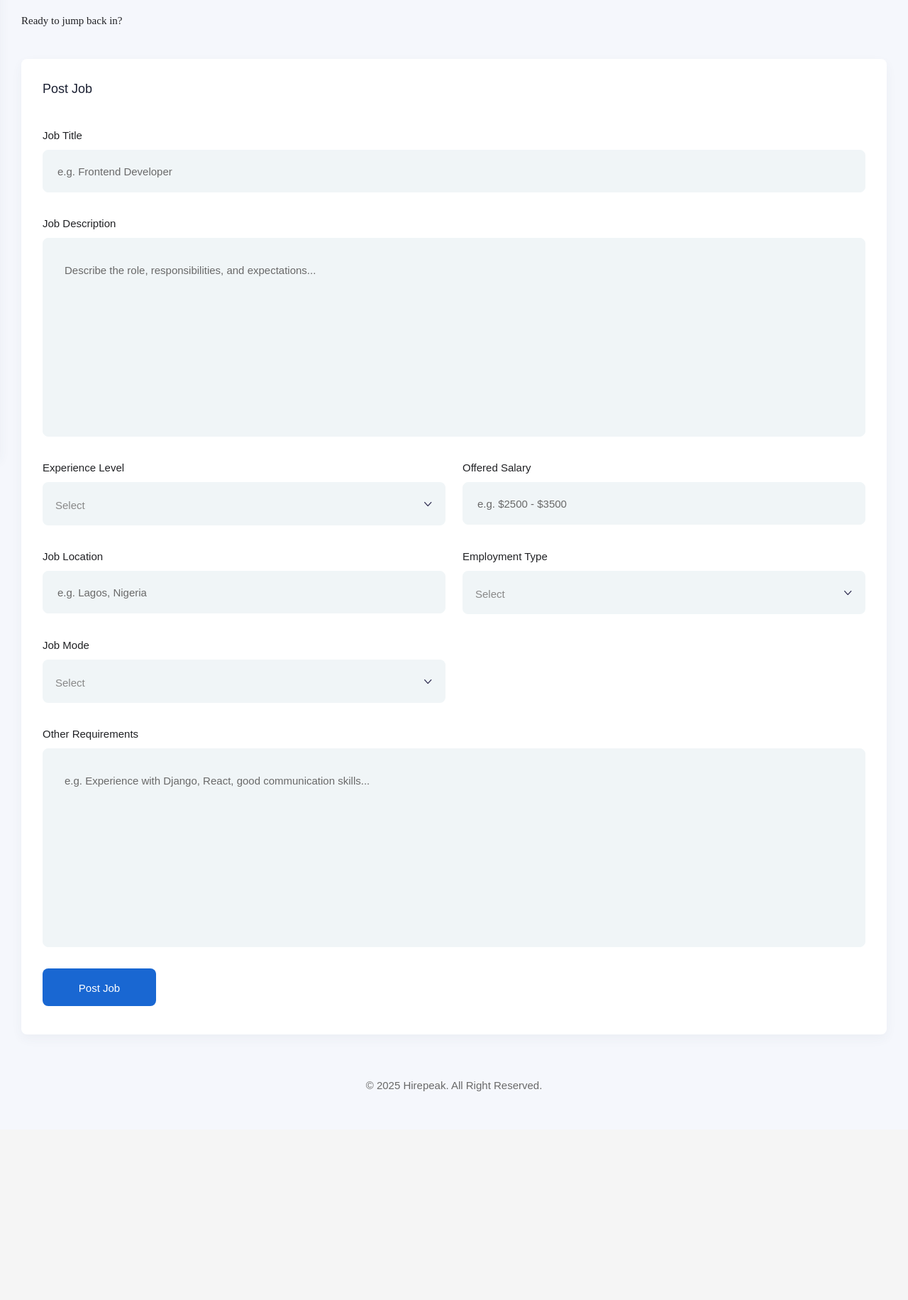
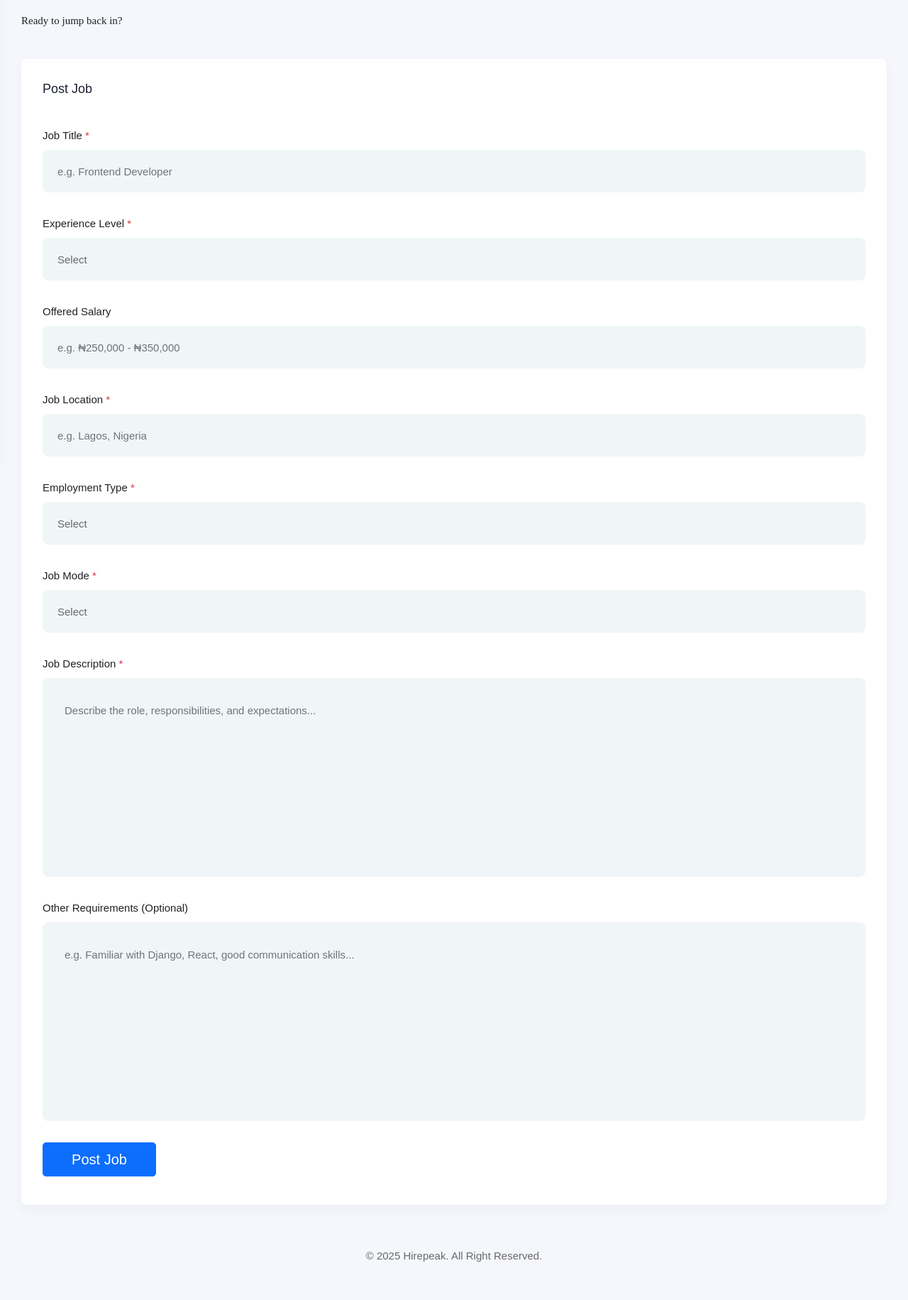
Before and after one commit to tobiolusa/hirepeak, a Django app: page /employer/post-job in a window 1280 px wide. Shown: the part 156-1987 px from the top of the page at 71% size. Before the commit the page ends 1693 px from the top, so only its background shows below. Run offline with Django 5.2, Linux system fonts and the light colour scheme; a user stored in the database is signed in; tables that the repository leaves empty hold one stand-in row (values such as "Sample post"); some libraries are stand-ins or nearby versions.

Commit message:
fix: formated the post job form

```diff
--- a/jobs/templates/jobs/dashboard-post-job.html
+++ b/jobs/templates/jobs/dashboard-post-job.html
@@ -25,26 +25,24 @@
 
                 </div>
 
+
+
+
 <form method="POST" action="{% url 'post_job' %}" class="default-form">
   {% csrf_token %}
-  <div class="row">
 
   <!-- Job Title -->
-    <div class="form-group col-lg-12">
-      <label for="job_title">Job Title</label>
-      <input type="text" name="job_title" id="job_title" placeholder="e.g. Frontend Developer" required>
+  <div class="form-group">
+    <label for="job_title">Job Title <span class="text-danger">*</span></label>
+    <input type="text" name="job_title" id="job_title" class="form-control" placeholder="e.g. Frontend Developer" required>
   </div>
 
-    <!-- Job Description -->
-    <div class="form-group col-lg-12">
-      <label for="description">Job Description</label>
-      <textarea name="description" id="description" rows="6" placeholder="Describe the role, responsibilities, and expectations..." required></textarea>
-    </div>
+
 
   <!-- Experience Level -->
-    <div class="form-group col-lg-6">
-      <label for="experience_level">Experience Level</label>
-      <select name="experience_level" id="experience_level" class="chosen-select" required>
+  <div class="form-group">
+    <label for="experience_level">Experience Level <span class="text-danger">*</span></label>
+    <select name="experience_level" id="experience_level" class="form-control" required>
       <option value="">Select</option>
       <option value="entry_level">Entry-Level</option>
       <option value="junior">Junior</option>
@@ -54,21 +52,21 @@
   </div>
 
   <!-- Salary Range -->
-    <div class="form-group col-lg-6">
+  <div class="form-group">
     <label for="salary_range">Offered Salary</label>
-      <input type="text" name="salary_range" id="salary_range" placeholder="e.g. $2500 - $3500">
+    <input type="text" name="salary_range" id="salary_range" class="form-control" placeholder="e.g. ₦250,000 - ₦350,000">
   </div>
 
-    <!-- Location -->
-    <div class="form-group col-lg-6">
-      <label for="location">Job Location</label>
-      <input type="text" name="location" id="location" placeholder="e.g. Lagos, Nigeria" required>
+  <!-- Job Location -->
+  <div class="form-group">
+    <label for="location">Job Location <span class="text-danger">*</span></label>
+    <input type="text" name="location" id="location" class="form-control" placeholder="e.g. Lagos, Nigeria" required>
   </div>
 
   <!-- Employment Type -->
-    <div class="form-group col-lg-6">
-      <label for="employment_type">Employment Type</label>
-      <select name="employment_type" id="employment_type" class="chosen-select" required>
+  <div class="form-group">
+    <label for="employment_type">Employment Type <span class="text-danger">*</span></label>
+    <select name="employment_type" id="employment_type" class="form-control" required>
       <option value="">Select</option>
       <option value="full_time">Full-Time</option>
       <option value="part_time">Part-Time</option>
@@ -78,29 +76,35 @@
   </div>
 
   <!-- Job Mode -->
-    <div class="form-group col-lg-6">
-      <label for="job_mode">Job Mode</label>
-      <select name="job_mode" id="job_mode" class="chosen-select" required>
+  <div class="form-group">
+    <label for="job_mode">Job Mode <span class="text-danger">*</span></label>
+    <select name="job_mode" id="job_mode" class="form-control" required>
       <option value="">Select</option>
       <option value="remote">Remote</option>
       <option value="onsite">Onsite</option>
       <option value="hybrid">Hybrid</option>
     </select>
   </div>
-
-    <!-- Additional Requirements -->
-    <div class="form-group col-lg-12">
-      <label for="requirement">Other Requirements</label>
-      <textarea name="requirement" id="requirement" rows="4" placeholder="e.g. Experience with Django, React, good communication skills..."></textarea>
+   <!-- Job Description -->
+  <div class="form-group">
+    <label for="description">Job Description <span class="text-danger">*</span></label>
+    <textarea name="description" id="description" class="form-control" rows="6" placeholder="Describe the role, responsibilities, and expectations..." required></textarea>
   </div>
 
-    <!-- Submit Button -->
-    <div class="form-group col-lg-12 text-right">
-      <button type="submit" class="theme-btn btn-style-one">Post Job</button>
+  <!-- Other Requirements -->
+  <div class="form-group">
+    <label for="requirement">Other Requirements (Optional)</label>
+    <textarea name="requirement" id="requirement" class="form-control" rows="4" placeholder="e.g. Familiar with Django, React, good communication skills..."></textarea>
   </div>
 
+  <!-- Submit -->
+  <div class="form-group text-right mt-3">
+    <button type="submit" class="btn btn-primary btn-lg">Post Job</button>
   </div>
+
 </form>
+
+
 
               </div>
             </div>
```
Also changed, not shown: jobs/templates/jobs/dashboard-manage-job.html (+1 -18 lines), core/templates/core/index.html (line endings or trailing spaces). Lines whose indentation alone changed are shown as unchanged.
